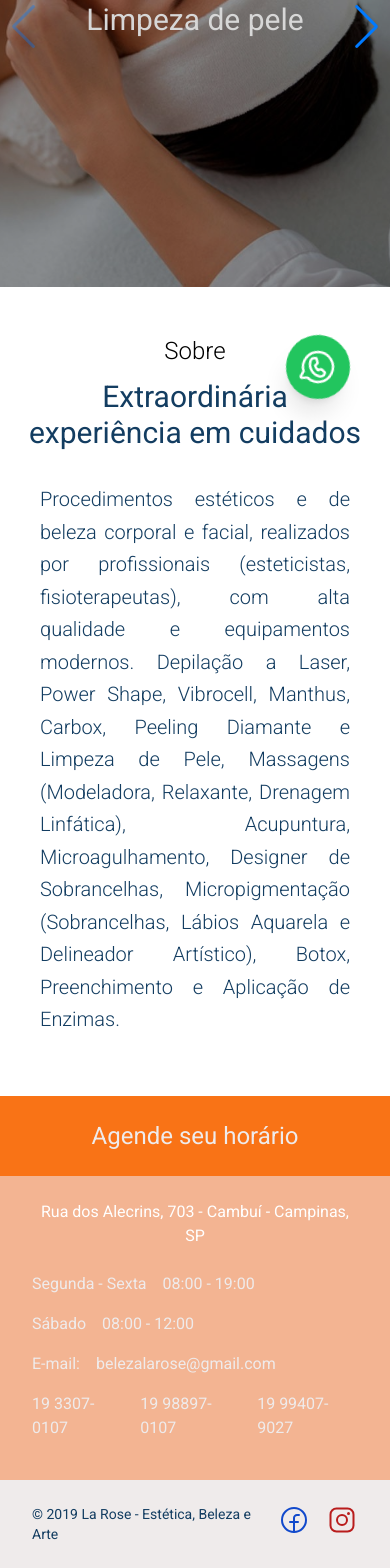
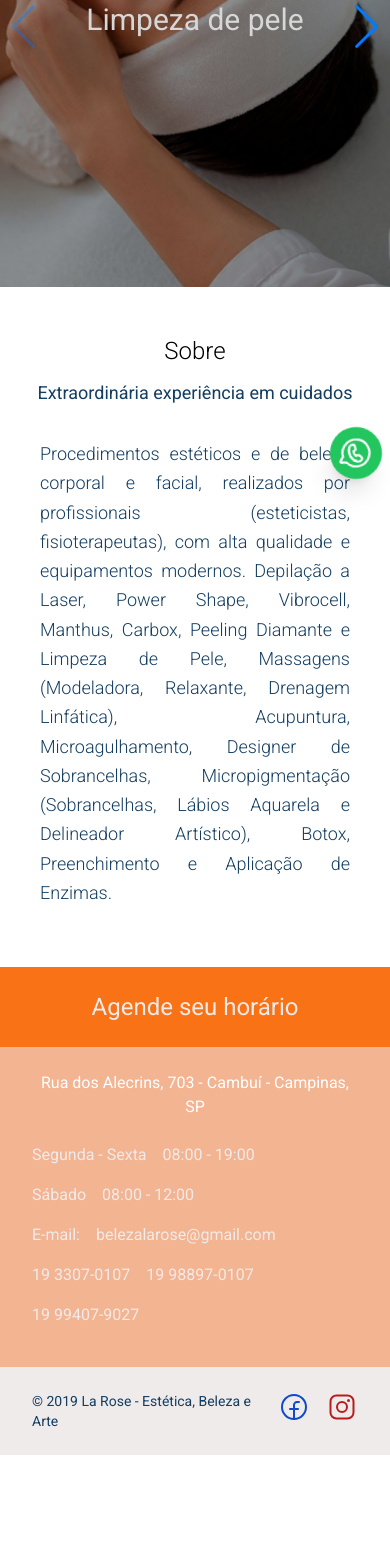
Before and after one commit to alnsantos90/larose, a Next.js app: page / in a window 390 px wide. Shown: the part 357-1925 px from the top of the page. After the commit the page ends 1812 px from the top, so only its background shows below. Built offline with nearby package versions, Linux system fonts and the light colour scheme.

Commit message:
la rose site

```diff
--- a/src/components/About.tsx
+++ b/src/components/About.tsx
@@ -2,11 +2,11 @@ export function About() {
   return (
     <div id="about" className="w-full flex flex-col items-center mt-12 gap-3">
       <strong className="block text-2xl font-light ">Sobre</strong>
-      <span className="block text-3xl px-6 text-center text-secondary">
+      <span className="block text-lg md:text-3xl px-6 text-center text-secondary">
         Extraordinária experiência em cuidados
       </span>
 
-      <div className="max-w-[1100px] font-light text-xl py-5 px-10 leading-relaxed text-justify text-secondary">
+      <div className="max-w-[1100px] font-light text-lg md:text-xl py-5 px-10 leading-relaxed text-justify text-secondary">
         <p>
           Procedimentos estéticos e de beleza corporal e facial, realizados por
           profissionais (esteticistas, fisioterapeutas), com alta qualidade e
--- a/src/components/Info.tsx
+++ b/src/components/Info.tsx
@@ -27,7 +27,7 @@ export function Info() {
             <p className="text-primary md:text-xl ">belezalarose@gmail.com</p>
           </div>
 
-          <div className="flex gap-4 my-4 items-center">
+          <div className="flex gap-4 my-4 flex-wrap md:flex-nowrap items-center">
             <p className="text-primary md:text-xl ">19 3307-0107</p>
             <span className="text-primary hidden md:block">|</span>
             <p className="text-primary md:text-xl ">19 98897-0107</p>
--- a/src/pages/_app.tsx
+++ b/src/pages/_app.tsx
@@ -41,10 +41,12 @@ function MyApp({ Component, pageProps }: AppProps) {
       </Head>
       <Header />
       <div
-        className="fixed right-10 bottom-[5.5rem] rounded-full p-3 bg-green-500 shadow-xl z-50 cursor-pointer animate-wiggle transition-colors duration-700 hover:animate-none hover:scale-[1.2] "
+        className="fixed right-2 bottom-2 md:right-10 md:bottom-[5.5rem] rounded-full p-2 md:p-3 bg-green-500 shadow-xl z-50 cursor-pointer animate-wiggle transition-colors duration-700 hover:animate-none hover:scale-[1.2]
+
+        "
         onClick={handleWhatsApp}
       >
-        <WhatsappLogo className="text-white" size={40} />
+        <WhatsappLogo className="text-white text-4xl" />
       </div>
       <Component {...pageProps} />
       <Footer />
```
